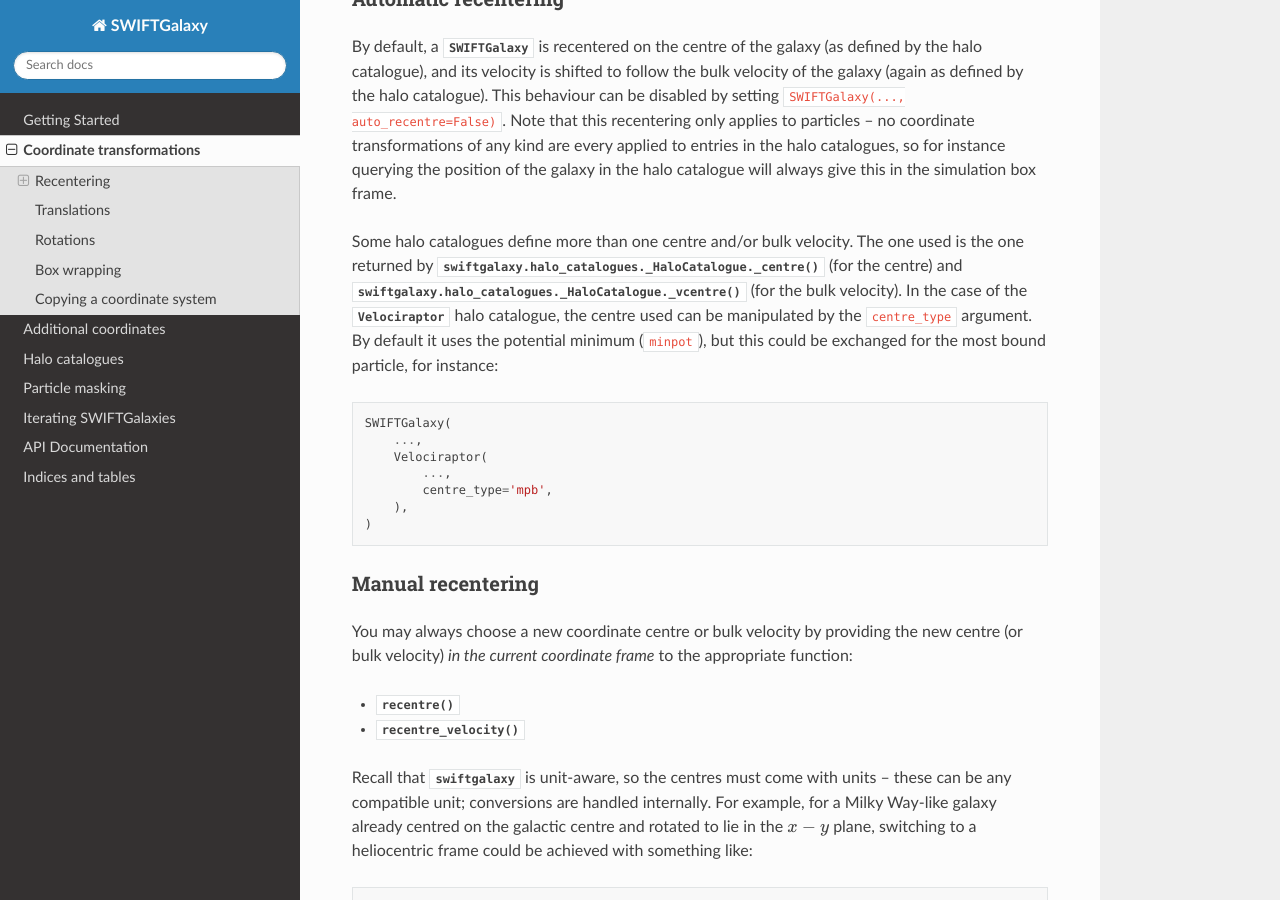
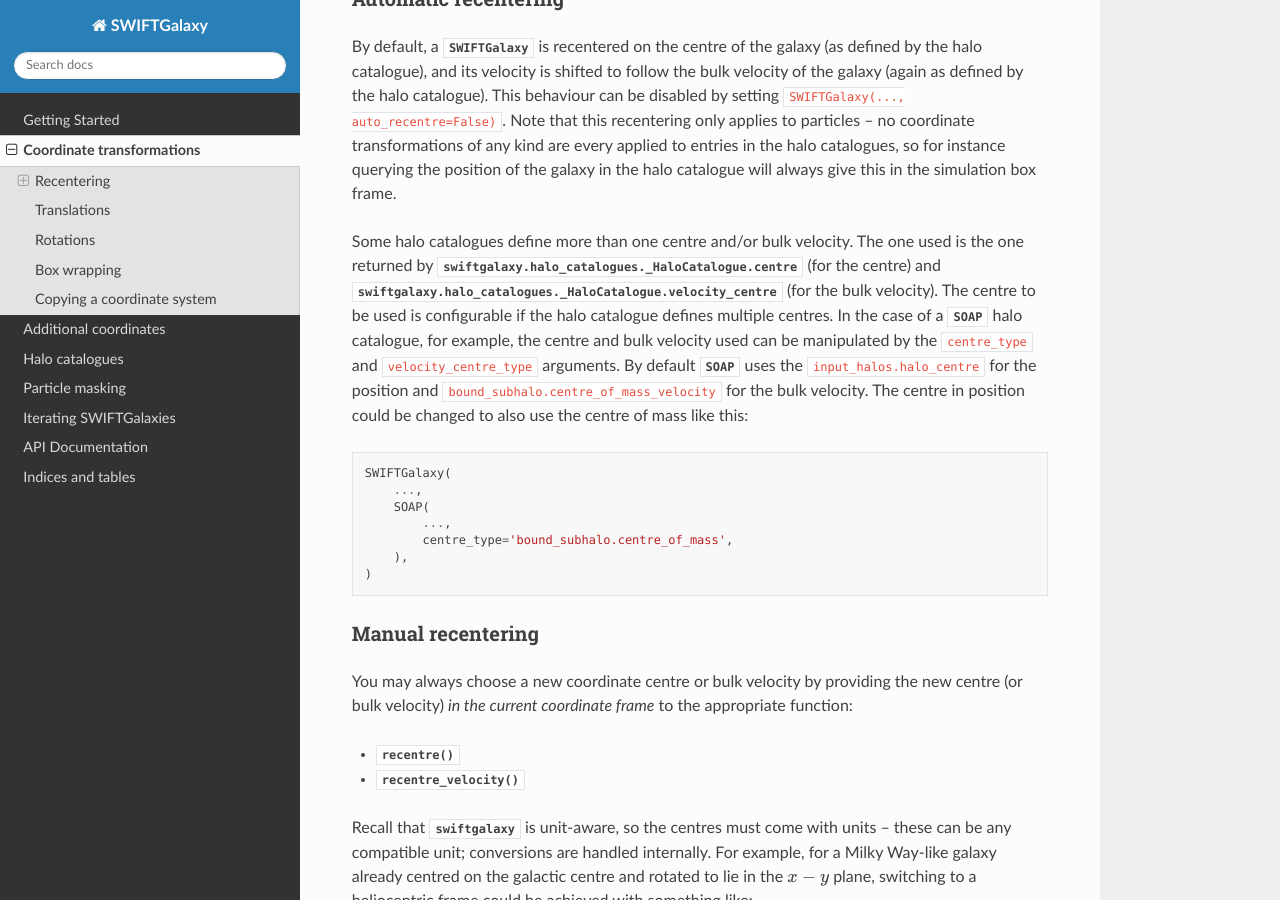
Before and after one commit to SWIFTSIM/swiftgalaxy, a Sphinx documentation site: the page built from docs/source/coordinate_transformations/index.rst, in a window 1280 px wide and 900 px high, scrolled down 1299 px. Built offline with Sphinx 7.4.7 and the Read the Docs theme 3.1.0, drawn with Linux system fonts in a browser that asks for light colours.

Commit message:
Update an out of date reference to _centre and _vcentre in narrative docs.

```diff
--- a/docs/source/coordinate_transformations/index.rst
+++ b/docs/source/coordinate_transformations/index.rst
@@ -43,15 +43,15 @@ Automatic recentering
 
 By default, a :class:`~swiftgalaxy.reader.SWIFTGalaxy` is recentered on the centre of the galaxy (as defined by the halo catalogue), and its velocity is shifted to follow the bulk velocity of the galaxy (again as defined by the halo catalogue). This behaviour can be disabled by setting ``SWIFTGalaxy(..., auto_recentre=False)``. Note that this recentering only applies to particles -- no coordinate transformations of any kind are every applied to entries in the halo catalogues, so for instance querying the position of the galaxy in the halo catalogue will always give this in the simulation box frame.
 
-Some halo catalogues define more than one centre and/or bulk velocity. The one used is the one returned by :meth:`swiftgalaxy.halo_catalogues._HaloCatalogue._centre` (for the centre) and :meth:`swiftgalaxy.halo_catalogues._HaloCatalogue._vcentre` (for the bulk velocity). In the case of the :class:`~swiftgalaxy.halo_catalogues.Velociraptor` halo catalogue, the centre used can be manipulated by the ``centre_type`` argument. By default it uses the potential minimum (``minpot``), but this could be exchanged for the most bound particle, for instance:
+Some halo catalogues define more than one centre and/or bulk velocity. The one used is the one returned by :attr:`swiftgalaxy.halo_catalogues._HaloCatalogue.centre` (for the centre) and :attr:`swiftgalaxy.halo_catalogues._HaloCatalogue.velocity_centre` (for the bulk velocity). The centre to be used is configurable if the halo catalogue defines multiple centres. In the case of a :class:`~swiftgalaxy.halo_catalogues.SOAP` halo catalogue, for example, the centre and bulk velocity used can be manipulated by the ``centre_type`` and ``velocity_centre_type`` arguments. By default :class:`~swiftgalaxy.halo_catalogues.SOAP` uses the ``input_halos.halo_centre`` for the position and ``bound_subhalo.centre_of_mass_velocity`` for the bulk velocity. The centre in position could be changed to also use the centre of mass like this:
 
 .. code-block:: python
 
     SWIFTGalaxy(
         ...,
-	Velociraptor(
+	SOAP(
 	    ...,
-	    centre_type='mpb',
+	    centre_type='bound_subhalo.centre_of_mass',
 	),
     )
 
```
